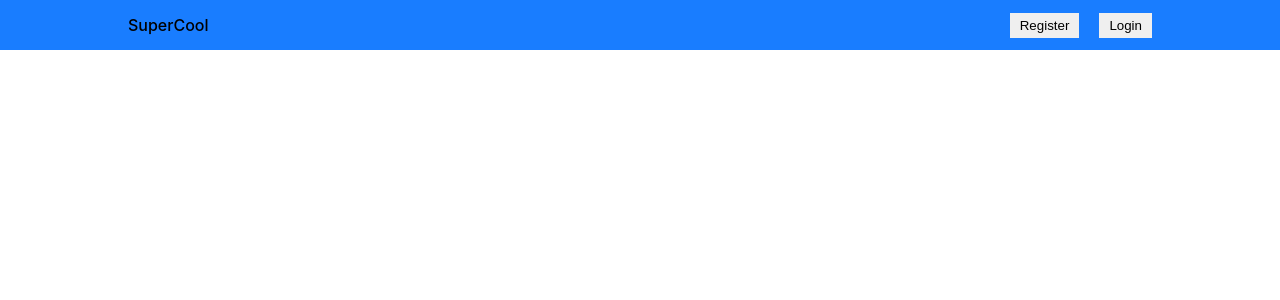
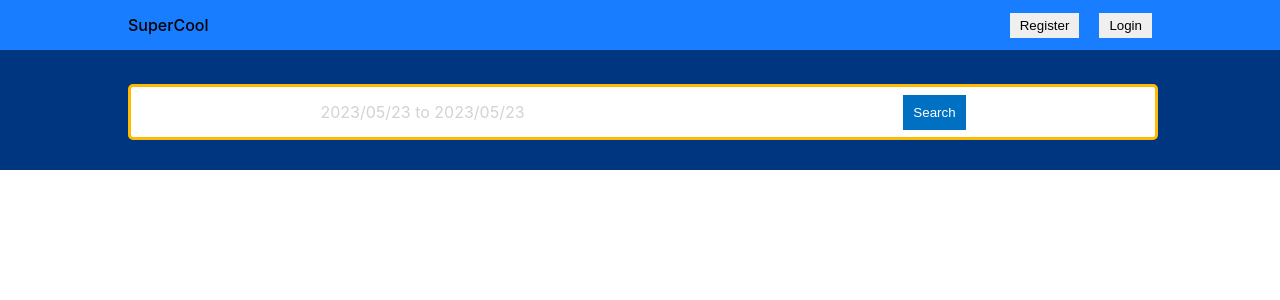
Before and after one commit to nacho-esperanza/proyecto-arqsoft, a React (Create React App) app in the folder frontend-proyecto/client/: page / in a window 1280 px wide. Shown: the top 300 px of the page. Built offline with nearby package versions, Linux system fonts and the light colour scheme.

Commit message:
barra de busqueda front

```diff
--- a/frontend-proyecto/client/package.json
+++ b/frontend-proyecto/client/package.json
@@ -7,6 +7,7 @@
     "@testing-library/react": "^13.4.0",
     "@testing-library/user-event": "^13.5.0",
     "react": "^18.2.0",
+    "react-date-range": "^1.4.0",
     "react-dom": "^18.2.0",
     "react-router-dom": "^6.11.2",
     "react-scripts": "^5.0.1",
--- /dev/null
+++ b/frontend-proyecto/client/src/componentes/Header/Header.css
@@ -0,0 +1,89 @@
+.header {
+    background-color: #003580;
+    color: white;
+    display: flex;
+    justify-content: center;
+    position: relative;
+  }
+
+  .headerContainer {
+    width: 100%;
+    max-width: 1024px;
+    margin: 20px 0px 100px 0px;
+  }
+
+  .headerContainer.listMode {
+    margin: 20px 0px 0px 0px;
+  }
+
+  .headerList {
+    display: flex;
+    gap: 40px;
+    margin-bottom: 50px;
+  }
+
+  .headerListItem {
+    display: flex;
+    align-items: center;
+    gap: 10px;
+  }
+
+  .headerListItem.active {
+    border: 1px solid white;
+    padding: 10px;
+    border-radius: 20px;
+  }
+
+  .headerDesc {
+    margin: 20px 0px;
+  }
+
+  .headerBtn {
+    background-color: #0071c2;
+    color: white;
+    font-weight: 500;
+    border: none;
+    padding: 10px;
+    cursor: pointer;
+  }
+
+  .headerSearch {
+    height: 30px;
+    background-color: white;
+    border: 3px solid #febb02;
+    display: flex;
+    align-items: center;
+    justify-content: space-around;
+    padding: 10px 0px;
+    border-radius: 5px;
+    position: absolute;
+    bottom: 25%;
+    width: 100%;
+    max-width: 1024px;
+  }
+
+  .headerIcon {
+    color: lightgray;
+  }
+
+  .headerSearchItem {
+    display: flex;
+    align-items: center;
+    gap: 10px;
+  }
+
+  .headerSearchInput {
+    border: none;
+    outline: none;
+  }
+
+  .headerSearchText {
+    color: lightgray;
+    cursor: pointer;
+  }
+
+  .date {
+    position: absolute;
+    top: 50px;
+    z-index: 2;
+  }
--- /dev/null
+++ b/frontend-proyecto/client/src/componentes/Header/Header.js
@@ -0,0 +1,75 @@
+
+import "./Header.css"
+import { useState } from "react";
+import { useNavigate } from "react-router-dom";
+
+import { DateRange } from "react-date-range";
+import { format } from "date-fns";
+import "react-date-range/dist/styles.css"; // main css file
+import "react-date-range/dist/theme/default.css"; // theme css file
+
+
+const Header = ({ type }) => {
+    const [destination, setDestination] = useState("");
+    const [openDate, setOpenDate] = useState(false);
+    const [date, setDate] = useState([
+      {
+        startDate: new Date(),
+        endDate: new Date(),
+        key: "selection",
+      },
+    ]);
+
+
+
+    const navigate = useNavigate();
+
+
+
+    const handleSearch = () => {
+      navigate("/lista", { state: { destination, date} });
+    };
+
+  return (
+    <div className="header">
+        <div
+        className={
+          type === "list" ? "headerContainer listMode" : "headerContainer"
+        }
+      >
+        <div className="headerSearch">
+
+              <div className="headerSearchItem">
+
+                <span
+                  onClick={() => setOpenDate(!openDate)}
+                  className="headerSearchText"
+                >{`${format(date[0].startDate, "yyyy/MM/dd")} to ${format(
+                  date[0].endDate,
+                  "yyyy/MM/dd"
+                )}`}</span>
+                {openDate && (
+                  <DateRange
+                    editableDateInputs={true}
+                    onChange={(item) => setDate([item.selection])}
+                    moveRangeOnFirstSelection={false}
+                    ranges={date}
+                    className="date"
+                    minDate={new Date()}
+                  />
+                )}
+              </div>
+              <div className="headerSearchItem">
+                <button className="headerBtn" onClick={handleSearch}>
+                  Search
+                </button>
+              </div>
+            </div>
+
+    </div>
+    </div>
+  )
+
+}
+
+export default Header
--- a/frontend-proyecto/client/src/pages/Home.js
+++ b/frontend-proyecto/client/src/pages/Home.js
@@ -1,14 +1,15 @@
 import React from "react";
-import Barra from "../componentes/Barra/Barra";
+
 
 import '../App.css';
-
-import {useParams} from "react-router-dom";
+import Barra from "../componentes/Barra/Barra";
+import Header from "../componentes/Header/Header";
 
 const Home = () => {
   return (
     <div>
       <Barra />
+      <Header />
     </div>
 
   );
--- a/frontend-proyecto/client/src/pages/Hotel.js
+++ b/frontend-proyecto/client/src/pages/Hotel.js
@@ -1,8 +1,6 @@
 import React from "react";
 
 import '../App.css';
-
-import {useParams} from "react-router-dom";
 
 const Hotel = () => {
   return (
--- a/frontend-proyecto/client/src/pages/Lista.js
+++ b/frontend-proyecto/client/src/pages/Lista.js
@@ -1,8 +1,6 @@
 import React from "react";
 
 import '../App.css';
-
-import {useParams} from "react-router-dom";
 
 const Lista = () => {
   return (
--- a/frontend-proyecto/client/src/pages/login.js
+++ b/frontend-proyecto/client/src/pages/login.js
@@ -1,8 +1,6 @@
 import React from "react";
 
 import '../App.css';
-
-import {useParams} from "react-router-dom";
 
 const Login = () => {
   return (
```
Also changed, not shown: 1 other file (tests, documents, lock files or other folders).
